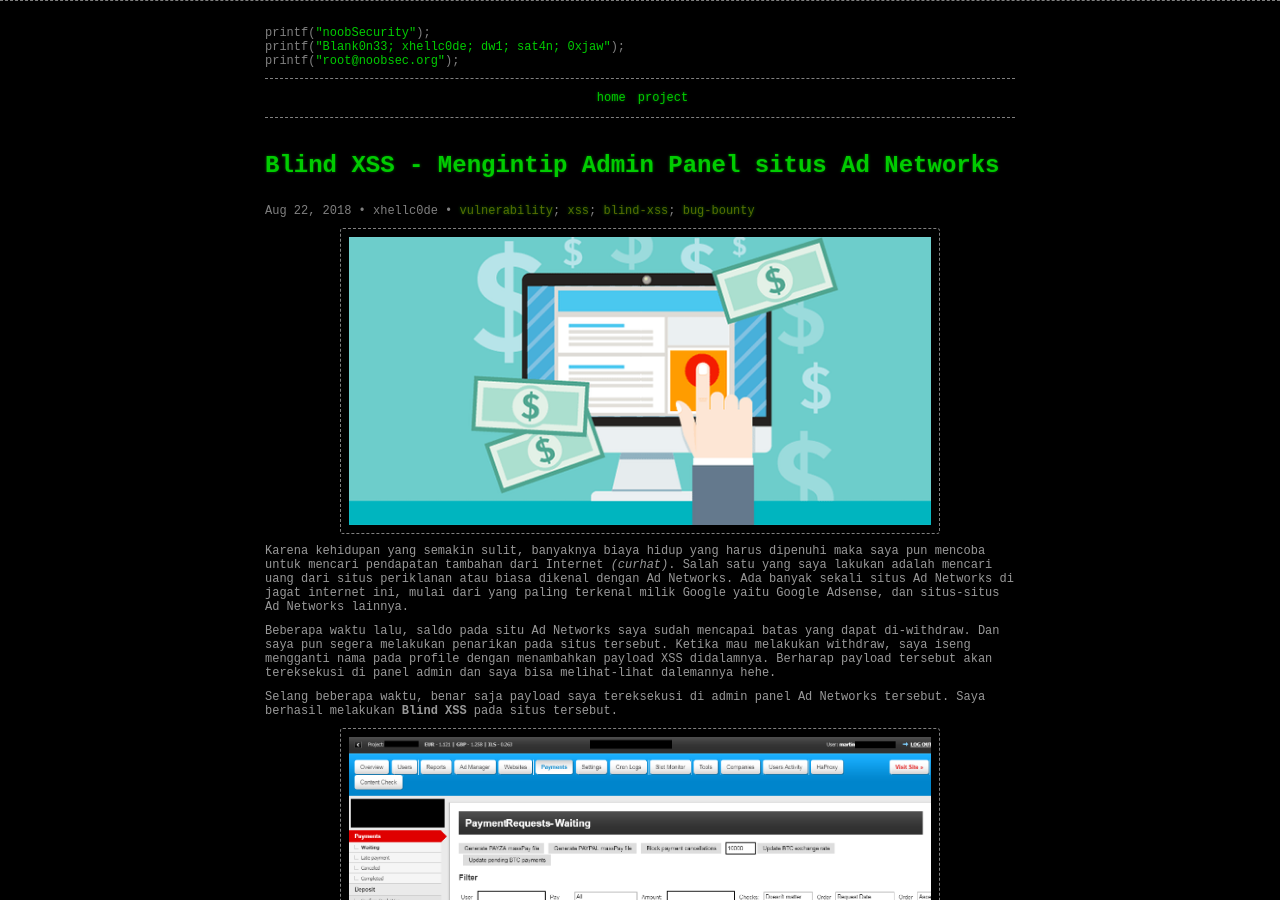
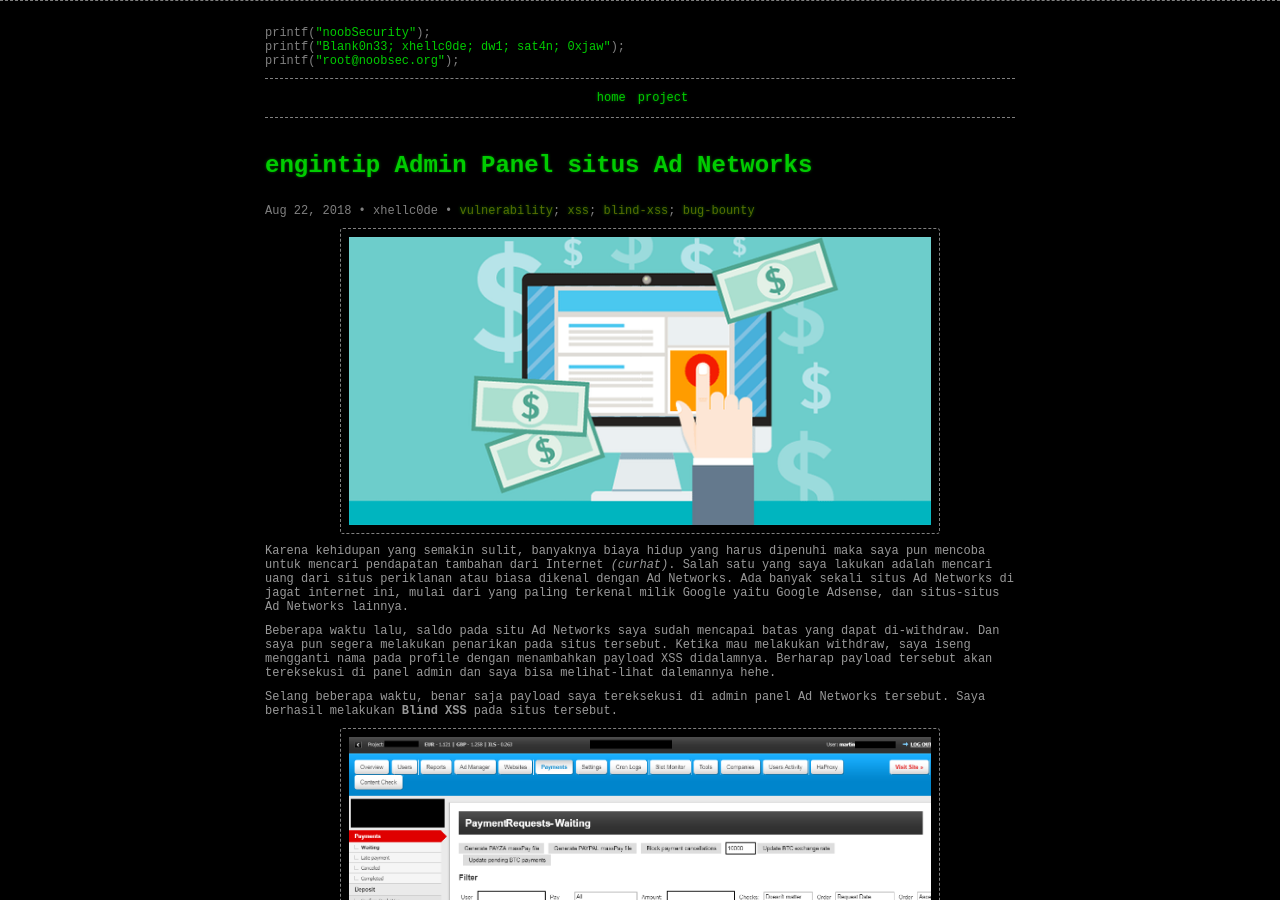
Before and after one commit to aryanrtm/noobsec.github.io, a Jekyll site: the page built from _posts/2018-08-22-mengintip-admin-panel-situs-ad-networks.md, in a window 1280 px wide and 900 px high. Built offline with Jekyll 4.4.1, drawn with Linux system fonts in a browser that asks for light colours.

Commit message:
Update and rename 2018-08-22-blind-xss-mengintip-admin-panel-situs-ad-networks.md to 2018-08-22-mengintip-admin-panel-situs-ad-networks.md

```diff
--- a/_posts/2018-08-22-blind-xss-mengintip-admin-panel-situs-ad-networks.md
+++ b/_posts/2018-08-22-mengintip-admin-panel-situs-ad-networks.md
@@ -1,6 +1,6 @@
 ---
 layout: post
-title: Blind XSS - Mengintip Admin Panel situs Ad Networks
+title: engintip Admin Panel situs Ad Networks
 date: 2018-08-22 04:10:00 PM
 permalink: project/2018-08-22-blind-xss-mengintip-admin-panel-situs-ad-networks/
 author: xhellc0de
```
